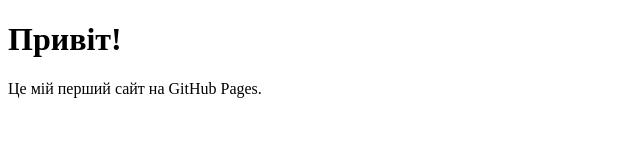
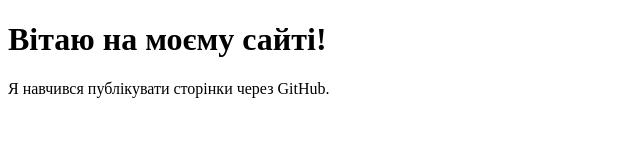
Before and after one commit to likkmn/likkmn.github.io, a plain HTML site: page index.html in a window 1280 px wide. Shown: the whole page, without its empty margins (0-640 px from the left). Drawn offline with Linux system fonts and the light colour scheme.

Commit message:
Update index.html

```diff
--- a/index.html
+++ b/index.html
@@ -5,7 +5,7 @@
   <title>Мій сайт</title>
 </head>
 <body>
-  <h1>Привіт!</h1>
-  <p>Це мій перший сайт на GitHub Pages.</p>
+<h1>Вітаю на моєму сайті!</h1>
+<p>Я навчився публікувати сторінки через GitHub.</p>
 </body>
 </html>
```
